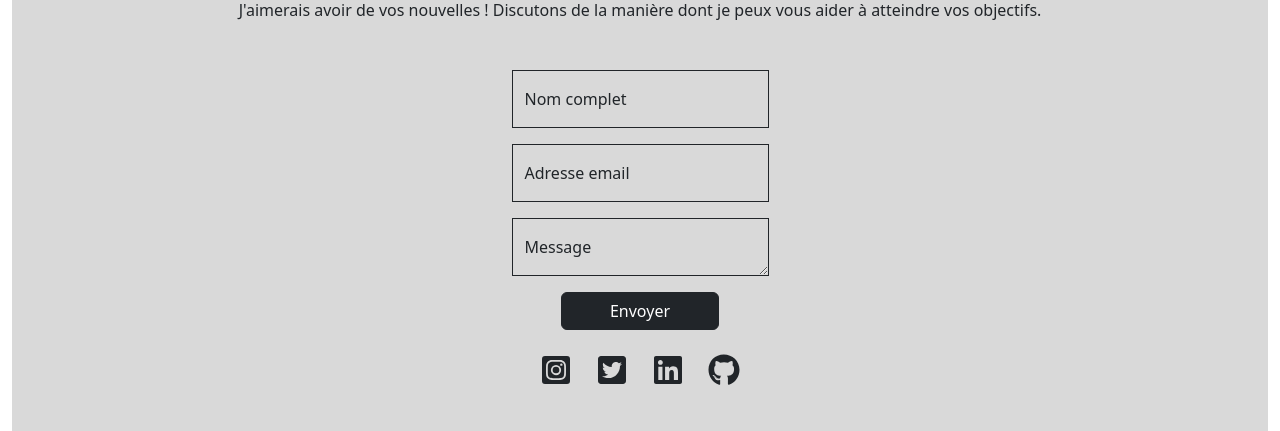
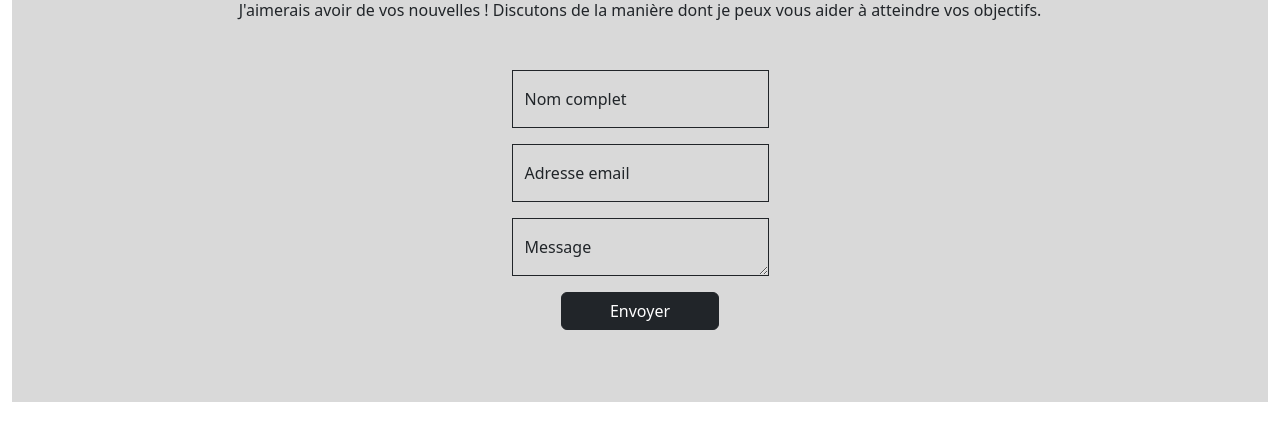
Before and after one commit to Princetoutcouleur/princetoutcouleur-business, a React (Create React App) app: page / in a window 1280 px wide. Shown: the part 2549-2980 px from the top of the page. After the commit the page ends 2951 px from the top, so only its background shows below. Built offline with nearby package versions, Linux system fonts and the light colour scheme.

Commit message:
EmailJS integration is done

```diff
--- a/package.json
+++ b/package.json
@@ -3,10 +3,13 @@
   "version": "0.1.0",
   "private": true,
   "dependencies": {
+    "@emailjs/browser": "^4.4.1",
     "@testing-library/jest-dom": "^5.17.0",
     "@testing-library/react": "^13.4.0",
     "@testing-library/user-event": "^13.5.0",
+    "axios": "^1.7.2",
     "bootstrap": "^5.3.3",
+    "emailjs-com": "^3.2.0",
     "react": "^18.3.1",
     "react-dom": "^18.3.1",
     "react-icons": "^5.2.1",
--- a/src/Components/Contact.js
+++ b/src/Components/Contact.js
@@ -1,8 +1,35 @@
-import React from "react";
-import { FaInstagramSquare, FaTwitterSquare } from "react-icons/fa";
-import { FaGithub, FaLinkedin } from "react-icons/fa6";
+import React, { useState } from "react";
+import emailjs from "@emailjs/browser";
 
 const Contact = () => {
+  const [name, setName] = useState("");
+  const [email, setEmail] = useState("");
+  const [message, setMessage] = useState("");
+
+  const handleSubmit = (e) => {
+    e.preventDefault();
+
+    const serviceId = "my_business_contact";
+    const templateId = "template_22rt1ro";
+    const publicKey = "qK_Ak3CCp8yNBvSM3";
+
+    const templateParams = {
+      from_name: name,
+      from_email: email,
+      to_name: "Baba Thiam",
+      nessage: message,
+    };
+
+    emailjs
+      .send(serviceId, templateId, templateParams, publicKey)
+      .then((response) => {
+        console.log("Message envoyé avec succés!", response);
+      })
+      .catch((error) => {
+        console.log("Message non envoyé", error);
+      });
+  };
+
   return (
     <div id="Contact" className="container-fluid py-5">
       <div className="text-center mb-5">
@@ -13,67 +40,43 @@ const Contact = () => {
         </p>
       </div>
       <div className="d-flex justify-content-center">
-        <form className="">
-          <div class="form-floating mb-3">
+        <form id="contact-form" onSubmit={handleSubmit}>
+          <div className="form-floating mb-3">
+            <input
+              type="text"
+              className="form-control rounded-0 border border-dark border-1"
+              placeholder="Nom Complet"
+              value={name}
+              onChange={(e) => setName(e.target.value)}
+              required
+            />
+            <label htmlFor="user_name">Nom complet</label>
+          </div>
+          <div className="form-floating mb-3">
             <input
               type="email"
-              class="form-control rounded-0 border border-dark border-1"
-              id="floatingInput"
+              className="form-control rounded-0 border border-dark border-1"
               placeholder="name@example.com"
+              value={email}
+              onChange={(e) => setEmail(e.target.value)}
+              required
             />
-            <label for="floatingInput">Nom complet</label>
+            <label htmlFor="user_email">Adresse email</label>
           </div>
-          <div class="form-floating mb-3">
-            <input
-              type="email"
-              class="form-control rounded-0 border border-dark border-1"
-              id="floatingInput"
-              placeholder="name@example.com"
-            />
-            <label for="floatingInput">Adresse email</label>
-          </div>
-          <div class="form-floating mb-3">
+          <div className="form-floating mb-3">
             <textarea
-              class="form-control rounded-0 border border-dark border-1"
-              placeholder="Leave a comment here"
-              id="floatingTextarea2"
+              className="form-control rounded-0 border border-dark border-1"
+              placeholder="Message"
+              value={message}
+              onChange={(e) => setMessage(e.target.value)}
+              required
             ></textarea>
-            <label for="floatingTextarea2">Message</label>
+            <label htmlFor="message">Message</label>
           </div>
           <div className="d-flex justify-content-center mb-4">
-            <button type="submit" class="btn btn-dark px-5">
+            <button type="submit" className="btn btn-dark px-5">
               Envoyer
             </button>
-          </div>
-          <div className="d-flex justify-content-center gap-4">
-            <a
-              className="text-dark"
-              target="blank"
-              href="https://www.instagram.com/the_princetoutcouleur/"
-            >
-              <FaInstagramSquare className="fs-2" />
-            </a>
-            <a
-              className="text-dark"
-              target="blank"
-              href="https://twitter.com/Babathiam01"
-            >
-              <FaTwitterSquare className="fs-2" />
-            </a>
-            <a
-              className="text-dark"
-              target="blank"
-              href="https://www.linkedin.com/in/baba-thiam-a7b86222a/"
-            >
-              <FaLinkedin className="fs-2" />
-            </a>
-            <a
-              className="text-dark"
-              target="blank"
-              href="https://github.com/Princetoutcouleur"
-            >
-              <FaGithub className="fs-2" />
-            </a>
           </div>
         </form>
       </div>
```
Also changed, not shown: 1 other file (tests, documents, lock files or other folders).
